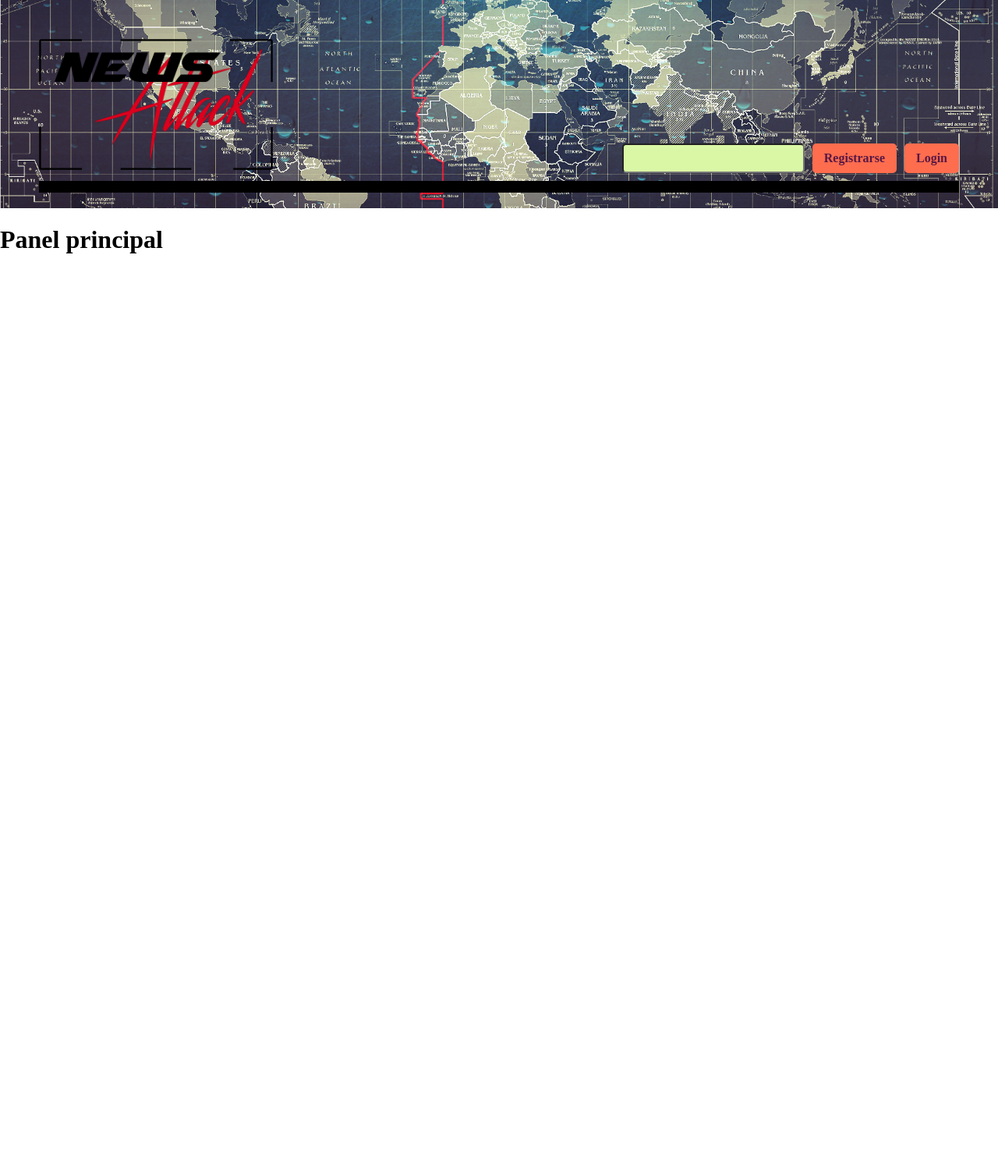
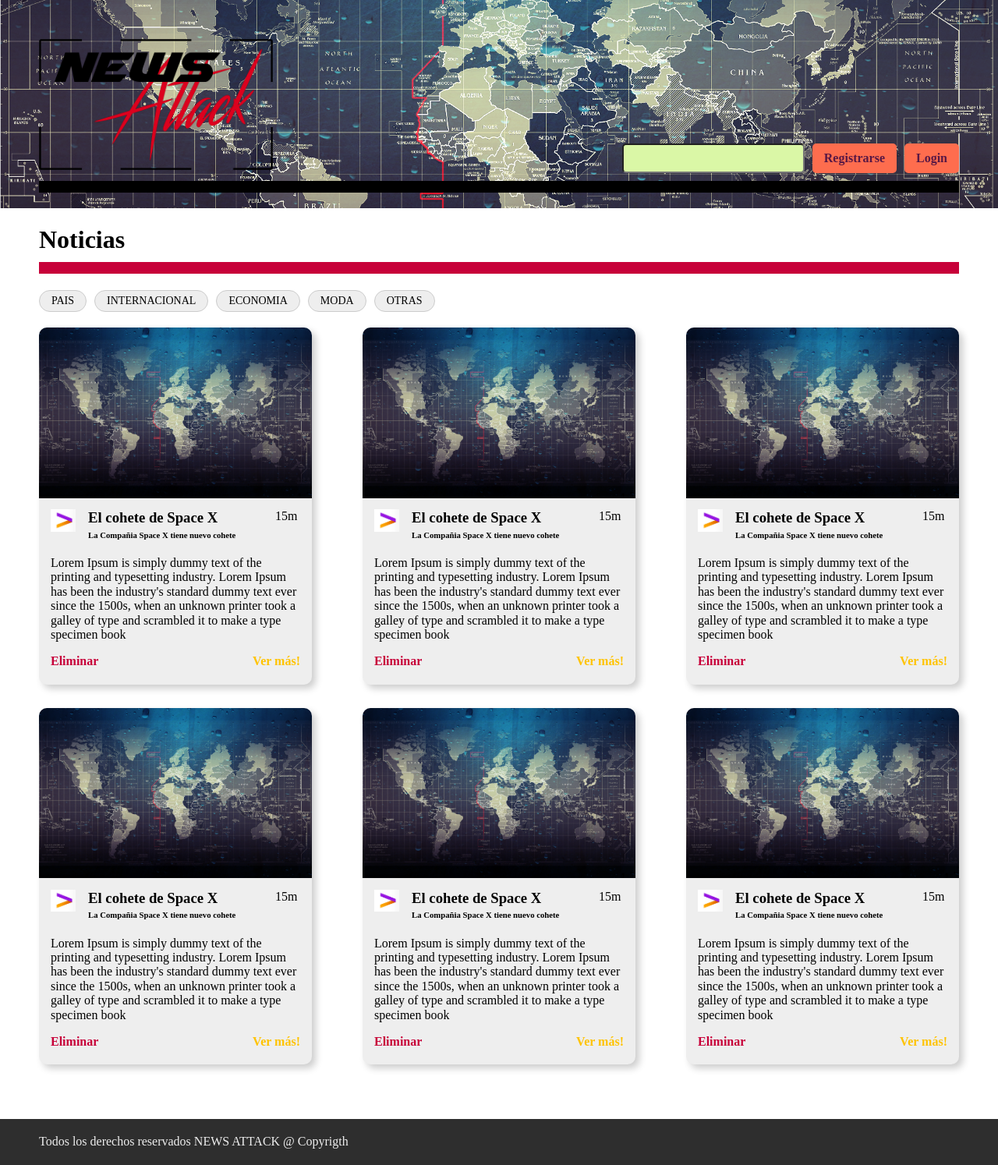
Before and after one commit to sergio135/allyourNews-uoc, a PHP site: page /src/views/main.phtml in a window 1280 px wide. Shown: the whole page at 78% size. Before the commit the page ends 325 px from the top, so only its background shows below. Run offline with PHP 8.4, Linux system fonts and the light colour scheme.

Commit message:
Se crea los diseños de la pagina de registro/login y dashboard

```diff
--- a/public/css/style.css
+++ b/public/css/style.css
@@ -13,12 +13,13 @@ main {
   box-sizing: border-box;
 }
 
-div {
+div,
+input,
+img {
   box-sizing: border-box;
 }
 
 img {
-  box-sizing: border-box;
   width: 100%;
 }
 
@@ -29,6 +30,10 @@ input {
   transition: 0.5s;
   background-color: #daf7a6;
   color: #581845;
+}
+
+*:focus {
+  outline: none;
 }
 
 /************ Generales *************/
@@ -50,6 +55,10 @@ input {
   justify-content: space-between;
 }
 
+.end {
+  justify-content: flex-end;
+}
+
 .bottom {
   align-items: flex-end;
 }
@@ -68,7 +77,13 @@ input {
   text-decoration: none;
   font-weight: bold;
   border-radius: 5px;
-  transition: 0.5s;
+  transition: 0.4s;
+  cursor: pointer;
+}
+
+input.white {
+  background-color: #eeeeee;
+  color: #581845;
 }
 
 .button.red {
@@ -78,6 +93,57 @@ input {
 .button.red:hover {
   background-color: #ffc300;
   color: #581845;
+}
+
+.button.yellow {
+  background-color: #ffc300;
+  color: #581845;
+}
+.button.yellow:hover {
+  background-color: #c1fe4e;
+  color: #581845;
+}
+
+.button.outline {
+  background: none;
+  padding: 0;
+}
+.button.outline:hover {
+  background: none;
+}
+.button.outline.red {
+  color: #c70039;
+}
+.button.outline.yellow {
+  color: #ffc300;
+}
+
+main h1::after {
+  content: "";
+  display: block;
+  margin: 10px 0;
+  height: 15px;
+  background-color: #c70039;
+}
+
+.tags {
+  margin: 0;
+  padding: 0;
+  list-style: none;
+}
+.tags li {
+  margin-right: 10px;
+  padding: 5px 15px;
+  border-radius: 20px;
+  border: 1px solid #cccccc;
+  background-color: #eeeeee;
+  transition: 0.4s;
+  text-transform: uppercase;
+  font-size: 14px;
+  cursor: pointer;
+}
+.tags li:hover {
+  background-color: #ffffff;
 }
 
 /************ Header *************/
@@ -104,18 +170,16 @@ input {
 }
 
 /************ Footer *************/
+.footer {
+  background-color: #2e2e2e;
+  padding: 20px 0;
+  color: #eeeeee;
+}
 
 /************ Home *************/
 .home {
   margin-top: 20px;
-}
-
-.home h1::after {
-  content: "";
-  display: block;
-  margin: 10px 0;
-  height: 15px;
-  background-color: #c70039;
+  margin-bottom: 30px;
 }
 
 .home .card {
@@ -129,3 +193,65 @@ input {
   margin-bottom: 5px;
   text-align: center;
 }
+
+/************ Register *************/
+.auth {
+  margin-bottom: 30px;
+}
+
+.auth .box {
+  margin: 0 auto;
+  width: 100%;
+  max-width: 400px;
+  background-color: #900c3f;
+  border-radius: 15px;
+  padding: 20px;
+}
+.auth .box input {
+  width: 100%;
+  margin-bottom: 10px;
+}
+
+/************ Dashboard *************/
+.dashboard {
+}
+
+.dashboard .filters {
+  margin-bottom: 20px;
+}
+
+.dashboard .content {
+  margin-bottom: 40px;
+}
+
+.dashboard .card {
+  width: 350px;
+  margin-bottom: 30px;
+  background-color: #eeeeee;
+  border-radius: 10px;
+  box-shadow: 5px 5px 10px rgba(0, 0, 0, 0.2);
+}
+
+.dashboard .card .card__img img {
+  border-radius: 10px 10px 0 0;
+}
+
+.dashboard .card .card__content {
+  padding: 10px 15px;
+  padding-bottom: 20px;
+}
+
+.dashboard .card .card__content .header-icon {
+  width: 10%;
+}
+.dashboard .card .card__content .header-title {
+  width: 70%;
+}
+.dashboard .header-title h3,
+.dashboard .header-title h6 {
+  margin: 0;
+  margin-bottom: 5px;
+}
+.dashboard .card .card__content .header-time {
+  width: 10%;
+}
--- a/src/views/footer.phtml
+++ b/src/views/footer.phtml
@@ -1,5 +1,13 @@
 <!---------------------------------
 -- Plantilla HTML para el footer --
 ---------------------------------->
+<footer class="footer">
+    <div class="container row">
+        <div>
+            <span>Todos los derechos reservados NEWS ATTACK @ Copyrigth</span>
+        </div>
+    </div>
+</footer>
+
 </body>
 </html>
--- a/src/views/header.phtml
+++ b/src/views/header.phtml
@@ -5,17 +5,19 @@
     <div class="container column">
         <div class="row between bottom">
             <div class="logo">
-                <img src="./public/images/logo.png">
+                <a href="/">
+                    <img src="./public/images/logo.png">
+                </a>
             </div>
             <div class="menu row">
                 <div class="menu__search-box">
                     <input type="text">
                 </div>
                 <div class="menu__register">
-                    <a class="button red" href="#">Registrarse</a>
+                    <a class="button red" href="./auth">Registrarse</a>
                 </div>
                 <div class="menu__login">
-                    <a class="button red" href="#">Login</a>
+                    <a class="button red" href="./auth">Login</a>
                 </div>
             </div>
         </div>
--- a/src/views/home.phtml
+++ b/src/views/home.phtml
@@ -45,6 +45,5 @@
 
     </div>
 </main>
-s
 
 <?php /* incluimos el footer */ include __DIR__ . '/footer.phtml' ?>
--- a/src/views/main.phtml
+++ b/src/views/main.phtml
@@ -4,7 +4,58 @@
 <?php /* incluimos la plantilla goblal */ include __DIR__ . '/layout.phtml' ?>
 <?php /* incluimos la cabecera */ include __DIR__ . '/header.phtml' ?>
 
-<h1>Panel principal</h1>
+<main class="dashboard">
+    <div class="container">
+        <h1>Noticias</h1>
+        <div class="filters">
+            <ul class="tags row">
+            <?php
+                $array = array('Pais', 'Internacional', 'Economia', 'Moda', 'Otras');
+                foreach ($array as &$valor) {
+            ?>
+                <li onClick="console.log('click')"><?php echo $valor ?></li>
+            <?php
+                }
+            ?>
+            </ul>
+        </div>
 
+        <div class="content row between">
+        <?php
+            $array = array(1, 2, 3, 4, 5, 6);
+            foreach ($array as &$valor) {
+        ?>
+            <div class="card">
+                <div class="card__img">
+                    <img src="./public/images/world.png">
+                </div>
+                <div class="card__content">
+                    <div class="row between">
+                        <div class="header-icon">
+                            <img src="./public/images/accenture.jpg" />
+                        </div>
+                        <div class="header-title">
+                            <h3>El cohete de Space X</h3>
+                            <h6>La Compañia Space X tiene nuevo cohete</h6>
+                        </div>
+                        <div class="header-time">
+                            <span>15m</span>
+                        </div>
+                    </div>
+                    <div>
+                        <p>Lorem Ipsum is simply dummy text of the printing and typesetting industry. Lorem Ipsum has been the industry's standard dummy text ever since the 1500s, when an unknown printer took a galley of type and scrambled it to make a type specimen book</p>
+                    </div>
+                    <div class="row between">
+                        <span class="button red outline" onClick="">Eliminar</span>
+                        <span class="button yellow outline" onClick="">Ver más!</span>
+                    </div>
+                </div>
+            </div>
+        <?php
+            }
+        ?>
+        </div>
+    </div>
+</main>
 
 <?php /* incluimos el footer */ include __DIR__ . '/footer.phtml' ?>
```
Also changed, not shown: src/views/administration.phtml (+5 -2 lines), src/views/profile.phtml (+11 -2 lines), src/views/register.phtml (+15 -1 lines), public/images/accenture.jpg (added).
